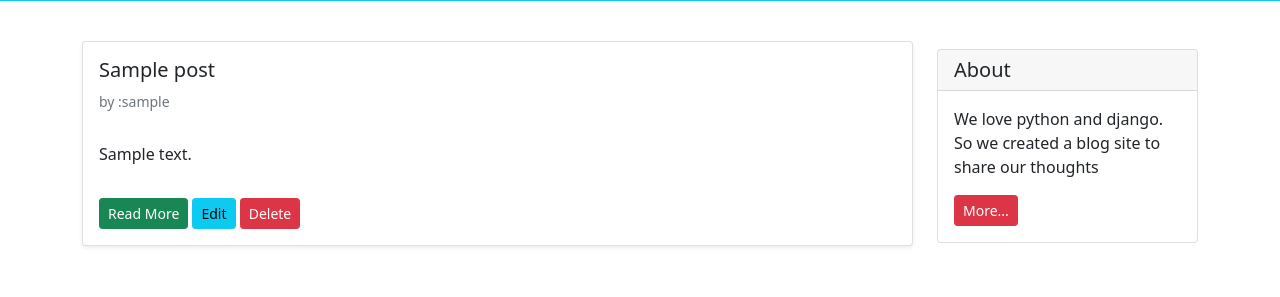
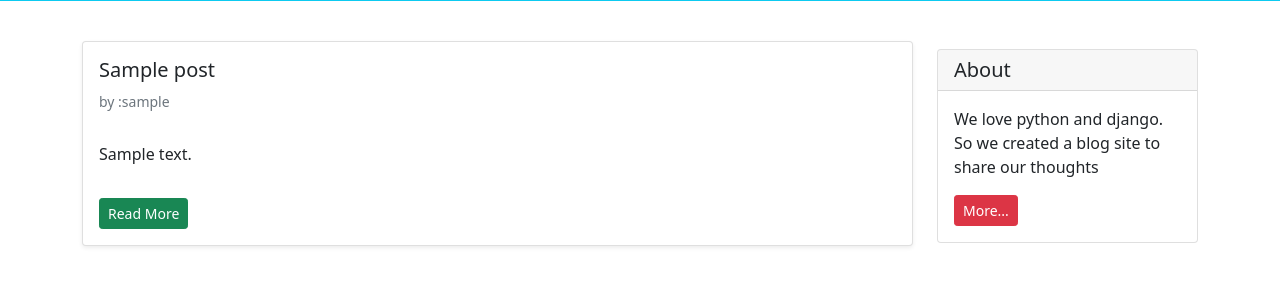
Before and after one commit to ka1antarBAB/weblog_project, a Django app: page /blog/ in a window 1280 px wide. Shown: the part 201-498 px from the top of the page. Run offline with Django 4.2, Linux system fonts and the light colour scheme; tables that the repository leaves empty hold one stand-in row (values such as "Sample post").

Commit message:
remove button from post_list_view

```diff
--- a/post/templates/post/posts_list.html
+++ b/post/templates/post/posts_list.html
@@ -13,8 +13,6 @@
                         <h6 class="card-subtitle mb-2 text-muted small py-2">by :{{ posts.author }}</h6>
                         <p class="card-text py-3">{{ posts.text }}</p>
                         <a href="{% url 'post_detail_view' posts.id %}"><div class="btn btn-sm btn-success">Read More</div></a>
-                        <a href="{% url 'post_update_view' posts.id %}"><div class="btn btn-sm btn-info">Edit</div></a>
-                        <a href="{% url 'post_delete_view' posts.id %}"><div class="btn btn-sm btn-danger">Delete</div></a>
                     </div>
                 </div>
             </div>
```
